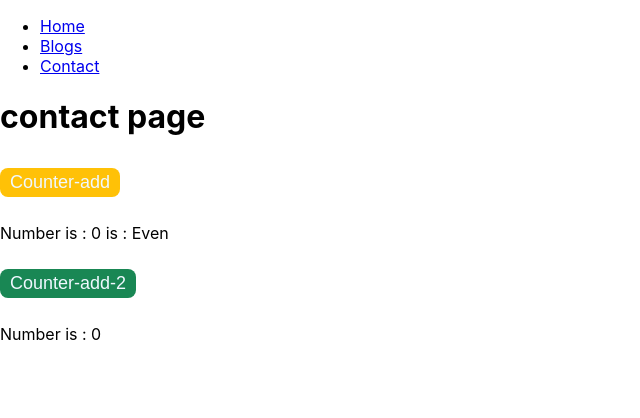
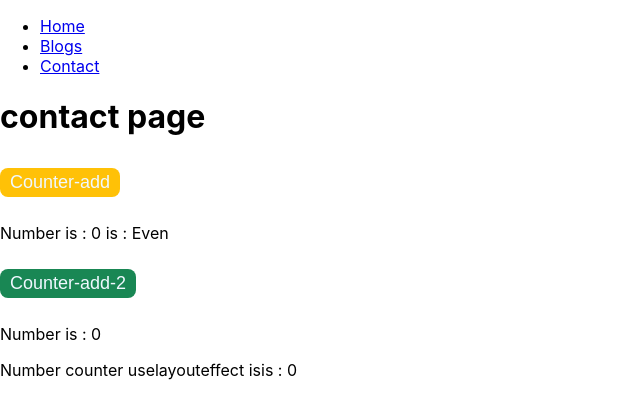
Before and after one commit to Lesley-w19/react-hooks, a React (Create React App) app: page /contact in a window 1280 px wide. Shown: the top 418 px of the page, without its empty margins (0-640 px from the left). Built offline with nearby package versions, Linux system fonts and the light colour scheme.

Commit message:
added the implementation of useLayoutEfect to the counter state

```diff
--- a/src/pages/Contact/Contact.js
+++ b/src/pages/Contact/Contact.js
@@ -1,12 +1,18 @@
-import React, { useMemo, useState } from "react";
+import React, { useLayoutEffect, useMemo, useState } from "react";
 
 const Contact = () => {
   const [count, setCount] = useState(0);
+  const [counter, setCounter] = useState(0);
   const [countt, setCountt] = useState(0);
 
   const increment = () => {
     setCount(count + 1);
   };
+
+  //is not synchronously runs the dom and its layout
+  useLayoutEffect(() => {
+    console.log(counter);
+  }, [counter]);
 
   const incrementt = () => {
     setCountt(countt + 1);
@@ -38,6 +44,10 @@ const Contact = () => {
           <p>
             Number is : <span>{countt}</span>
           </p>
+
+          <p>
+            Number counter uselayouteffect isis : <span>{counter}</span>
+          </p>
         </div>
       </div>
     </>
```
